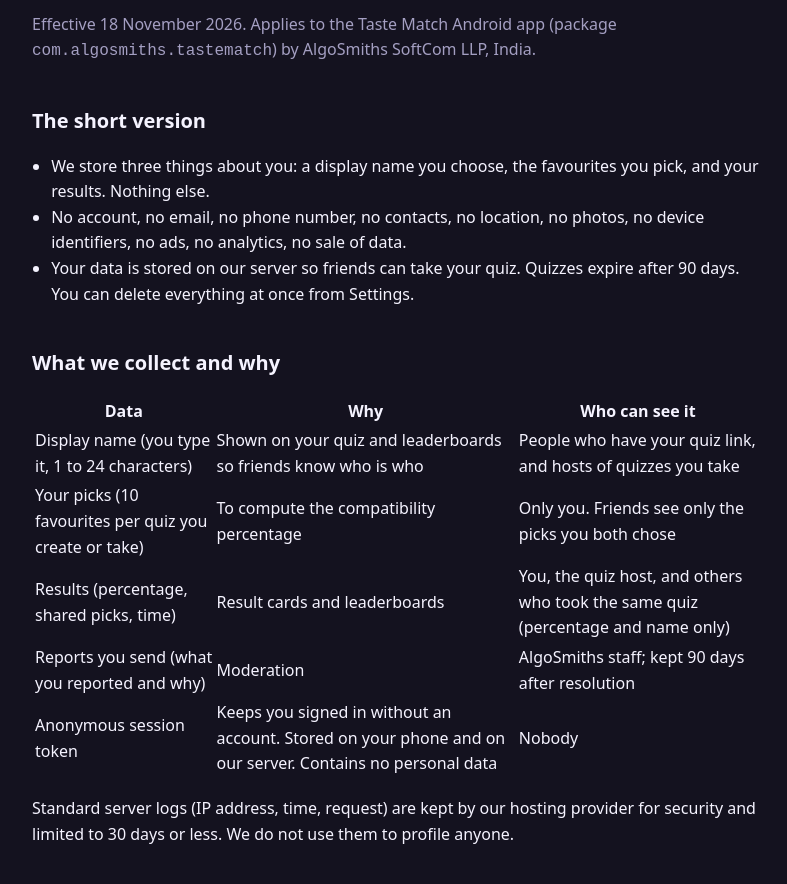
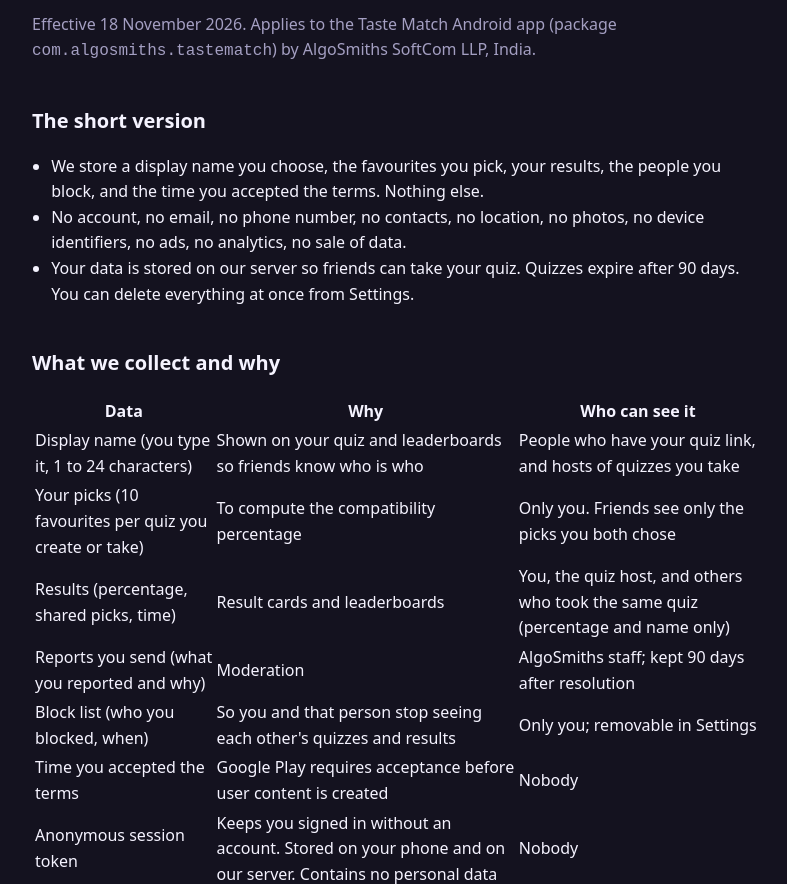
Before and after one commit to AlgoSmiths-SoftCom/apps-site, a plain HTML site: page taste-match/privacy/index.html in a window 1280 px wide. Shown: the part 90-974 px from the top of the page, without its empty margins (244-1031 px from the left). Drawn offline with Linux system fonts and the light colour scheme.

Commit message:
Taste Match privacy policy: block list and terms-acceptance time, log-retention wording
Co-Authored-By: Claude Fable 5.1 <noreply@anthropic.com>

```diff
--- a/taste-match/privacy/index.html
+++ b/taste-match/privacy/index.html
@@ -15,7 +15,7 @@
 
   <h2>The short version</h2>
   <ul>
-    <li>We store three things about you: a display name you choose, the favourites you pick, and your results. Nothing else.</li>
+    <li>We store a display name you choose, the favourites you pick, your results, the people you block, and the time you accepted the terms. Nothing else.</li>
     <li>No account, no email, no phone number, no contacts, no location, no photos, no device identifiers, no ads, no analytics, no sale of data.</li>
     <li>Your data is stored on our server so friends can take your quiz. Quizzes expire after 90 days. You can delete everything at once from Settings.</li>
   </ul>
@@ -27,9 +27,11 @@
     <tr><td>Your picks (10 favourites per quiz you create or take)</td><td>To compute the compatibility percentage</td><td>Only you. Friends see only the picks you both chose</td></tr>
     <tr><td>Results (percentage, shared picks, time)</td><td>Result cards and leaderboards</td><td>You, the quiz host, and others who took the same quiz (percentage and name only)</td></tr>
     <tr><td>Reports you send (what you reported and why)</td><td>Moderation</td><td>AlgoSmiths staff; kept 90 days after resolution</td></tr>
+    <tr><td>Block list (who you blocked, when)</td><td>So you and that person stop seeing each other's quizzes and results</td><td>Only you; removable in Settings</td></tr>
+    <tr><td>Time you accepted the terms</td><td>Google Play requires acceptance before user content is created</td><td>Nobody</td></tr>
     <tr><td>Anonymous session token</td><td>Keeps you signed in without an account. Stored on your phone and on our server. Contains no personal data</td><td>Nobody</td></tr>
   </table>
-  <p>Standard server logs (IP address, time, request) are kept by our hosting provider for security and limited to 30 days or less. We do not use them to profile anyone.</p>
+  <p>Standard server logs (IP address, time, request) are kept by our hosting provider, Supabase, for security, for the period set by their platform policy. We do not use them to profile anyone.</p>
 
   <h2>Where it is stored</h2>
   <p>On Supabase (hosted PostgreSQL) in the Mumbai, India region, over encrypted connections. Supabase acts as our processor. There is no other third party: no analytics SDK, no crash reporter, no advertising network.</p>
@@ -48,7 +50,7 @@
   <p>Taste Match is for people aged 18 and over. We do not knowingly collect data from anyone under 18. If you believe a minor has used the app, email us and we will delete the data.</p>
 
   <h2>Your rights (including under India's DPDP Act)</h2>
-  <p>You can see your data in the app, correct your display name in the app, and erase everything with Delete my data. For anything else, or to withdraw consent, email <a href="mailto:contact@algosmiths.com">contact@algosmiths.com</a>. We answer within 30 days. You may also complain to the Data Protection Board of India.</p>
+  <p>You can see your data in the app, correct your display name in the app, and erase everything with Delete my data. For anything else, or to withdraw consent, email <a href="mailto:contact@algosmiths.com">contact@algosmiths.com</a>. We aim to answer within 30 days. You may also complain to the Data Protection Board of India.</p>
 
   <h2>Changes</h2>
   <p>If this policy changes in a way that matters, the app will show the notice again before you continue.</p>
```
